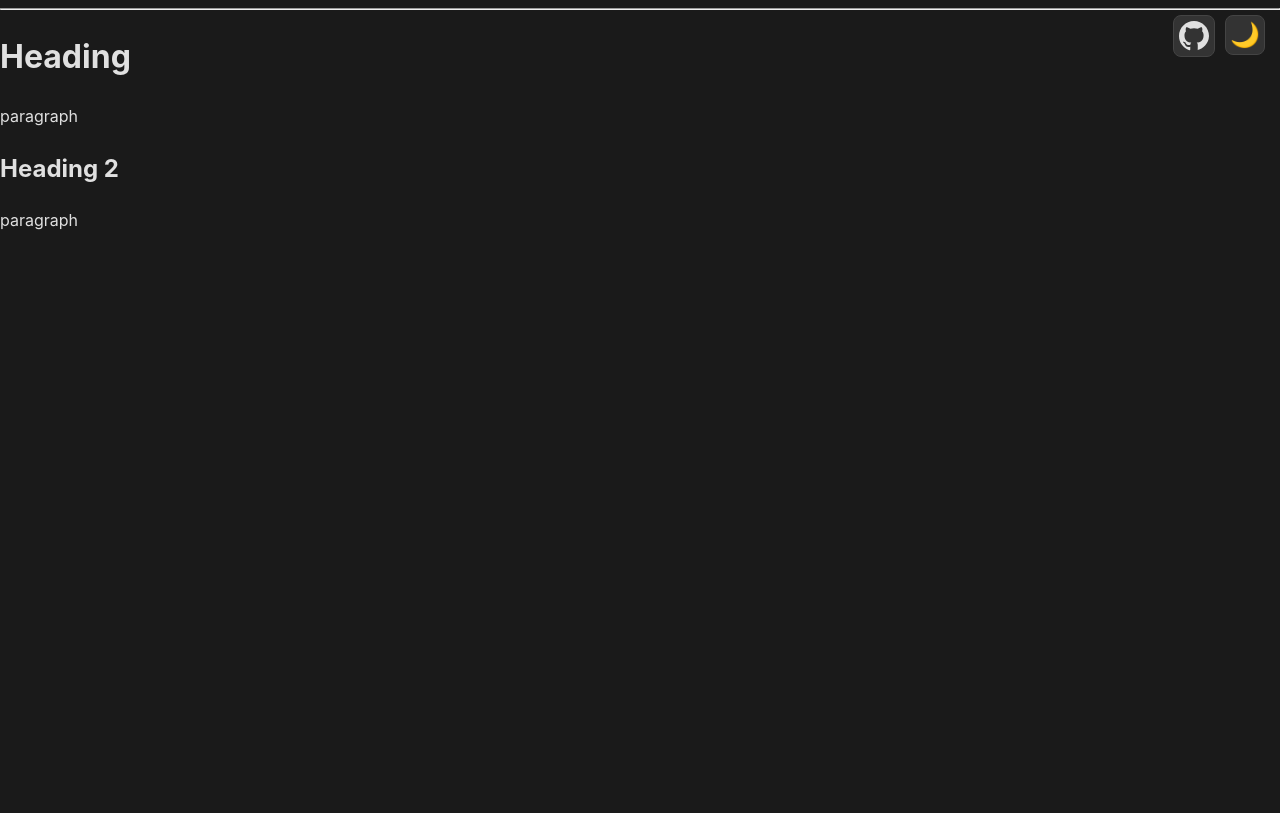
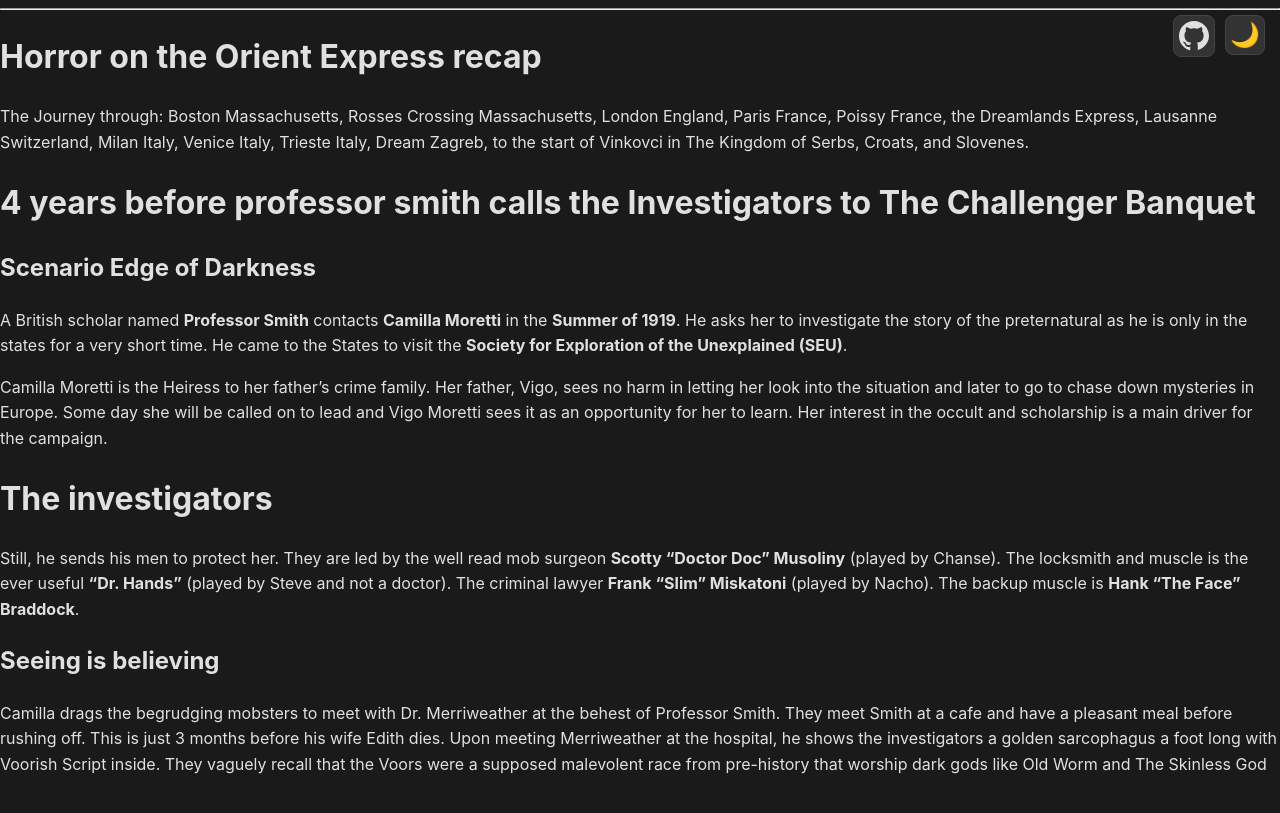
Before and after one commit to TabletopAdventures/tabletopadventures.github.io, a Jekyll site: the page built from campaigns/_horror_on_the_orient_express/Introduction.md, in a window 1280 px wide. Shown: the top 813 px of the page. Built offline with Jekyll 4.4.1, drawn with Linux system fonts in a browser that asks for light colours.

Commit message:
Update Introduction.md (#19)

```diff
--- a/campaigns/_horror_on_the_orient_express/Introduction.md
+++ b/campaigns/_horror_on_the_orient_express/Introduction.md
@@ -4,10 +4,22 @@ date: 2025-04-30
 ---
 
 ---
-# Heading
+# Horror on the Orient Express recap
+The Journey through: Boston Massachusetts, Rosses Crossing Massachusetts, London England, Paris France, Poissy France, the Dreamlands Express, Lausanne Switzerland, Milan Italy, Venice Italy, Trieste Italy, Dream Zagreb, to the start of Vinkovci in The Kingdom of Serbs, Croats, and Slovenes.
 
-paragraph
+# 4 years before professor smith calls the Investigators to The Challenger Banquet
 
-## Heading 2
+## Scenario Edge of Darkness
 
-paragraph
+A British scholar named **Professor Smith** contacts **Camilla Moretti** in the **Summer of 1919**. He asks her to investigate the story of the preternatural as he is only in the states for a very short time. He came to the States to visit the **Society for Exploration of the Unexplained (SEU)**.
+
+Camilla Moretti is the Heiress to her father’s crime family. Her father, Vigo, sees no harm in letting her look into the situation and later to go to chase down mysteries in Europe. Some day she will be called on to lead and Vigo Moretti sees it as an opportunity for her to learn. Her interest in the occult and scholarship is a main driver for the campaign.
+
+# The investigators
+Still, he sends his men to protect her. They are led by the well read mob surgeon **Scotty “Doctor Doc” Musoliny** (played by Chanse). The locksmith and muscle is the ever useful **“Dr. Hands”** (played by Steve and not a doctor). The criminal lawyer **Frank “Slim” Miskatoni** (played by Nacho). The backup muscle is **Hank “The Face” Braddock**.
+
+## Seeing is believing
+
+Camilla drags the begrudging mobsters to meet with Dr. Merriweather at the behest of Professor Smith. They meet Smith at a cafe and have a pleasant meal before rushing off. This is just 3 months before his wife Edith dies.
+Upon meeting Merriweather at the hospital, he shows the investigators a golden sarcophagus a foot long with Voorish Script inside.
+They vaguely recall that the Voors were a supposed malevolent race from pre-history that worship dark gods like Old Worm and The Skinless God
```
